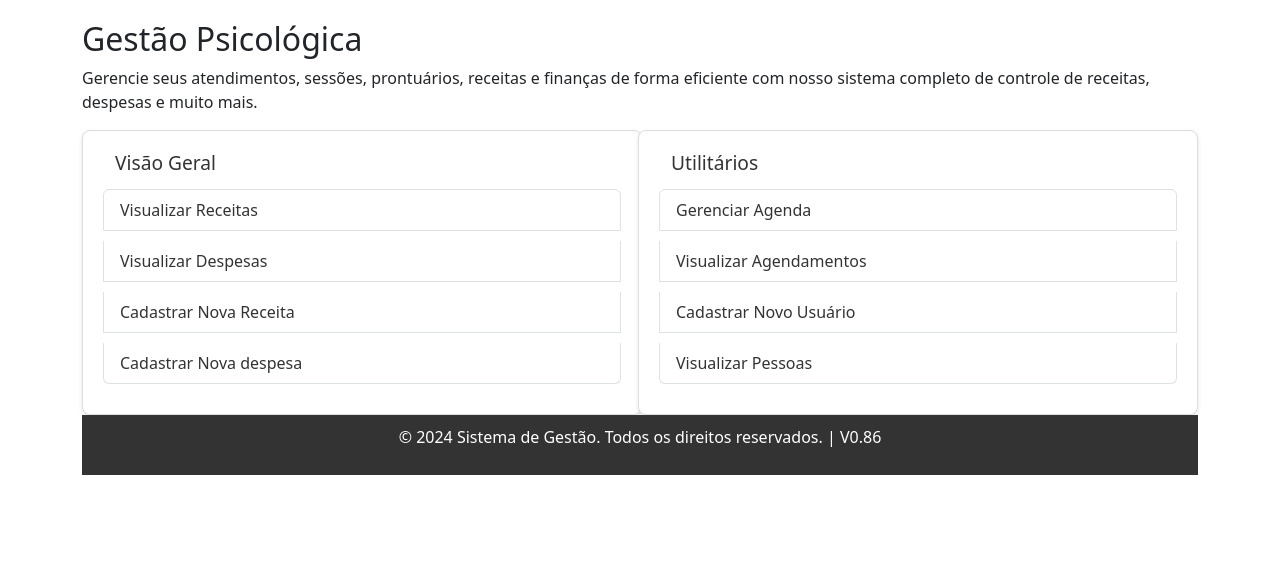
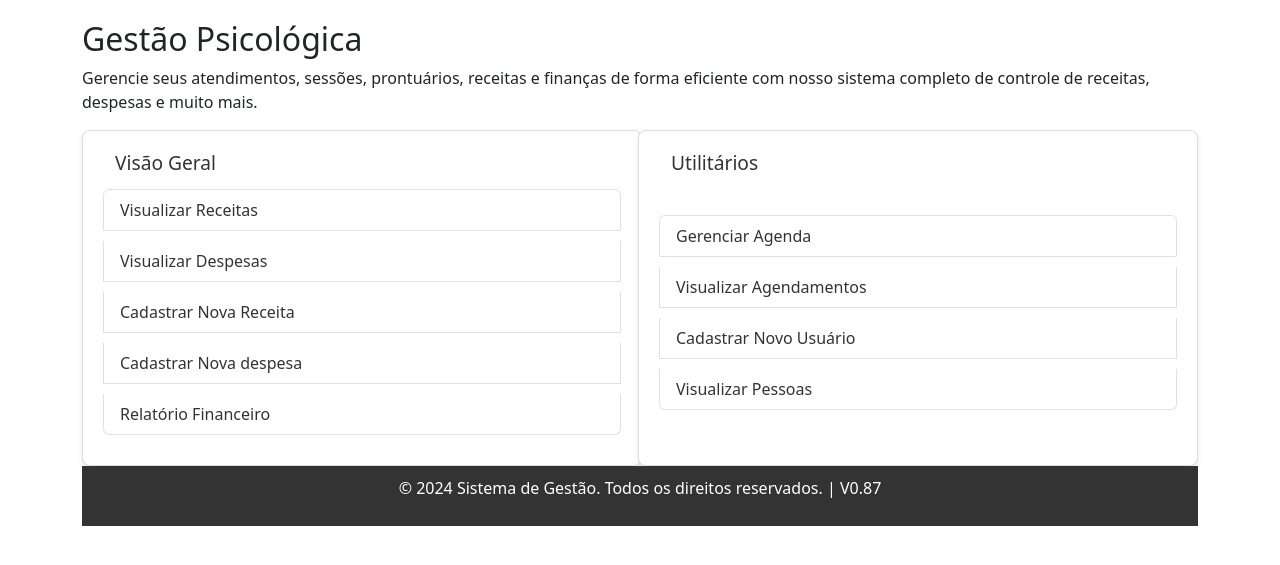
Before and after one commit to decodegear/psy-system, a PHP site: page / in a window 1280 px wide. Shown: the part 106-671 px from the top of the page. Run offline with PHP 8.4, Linux system fonts and the light colour scheme; some libraries are stand-ins or nearby versions.

Commit message:
add Relatorio - index

```diff
--- a/includes/footer.php
+++ b/includes/footer.php
@@ -1,5 +1,5 @@
 <footer>
-        <p>&copy; 2024 Sistema de Gestão. Todos os direitos reservados. | V0.86</p>
+        <p>&copy; 2024 Sistema de Gestão. Todos os direitos reservados. | V0.87</p>
     </footer>
     <script src="../assets/js/scripts.js"></script>
 </body>
--- a/includes/header.php
+++ b/includes/header.php
@@ -1,4 +1,3 @@
-
 <?php
 // Verifica se a sessão já foi iniciada
 if (session_status() === PHP_SESSION_NONE) {
@@ -10,6 +9,7 @@
 ?>
 <!DOCTYPE html>
 <html lang="pt-BR">
+
 <head>
     <meta charset="UTF-8">
     <meta http-equiv="X-UA-Compatible" content="IE=edge">
@@ -24,6 +24,7 @@
     <link rel="manifest" href="../manifest.json">
 </head>
 <header>
+
     <body class="container">
         <nav class="navbar navbar-expand-lg bg">
             <a class="navbar-brand" href="../index.php">Psicologia </a>
@@ -40,6 +41,7 @@
                             <li><a class="dropdown-item" href="../views/visualizar_transacao.php?tipo=despesa">Visualizar Despesas</a></li>
                             <li><a class="dropdown-item" href="../views/view_pessoa.php">Visualizar Pacientes</a></li>
                             <li><a class="dropdown-item" href="../views/visualizar_usuarios.php">Visualizar Usuários</a></li>
+                            <li><a class="dropdown-item" href="../views/view_relatorio.php">Relatório Financeiro</a></li>
                         </ul>
                     </li>
                     <?php if (isset($_SESSION['admin_id'])): ?>
--- a/index.php
+++ b/index.php
@@ -20,6 +20,7 @@
             <li class="list-group-item"><a href="/views/visualizar_transacao.php?tipo=despesa">Visualizar Despesas</a></li>
             <li class="list-group-item"><a href="/pages/cadastro_transacao.php?tipo=receita">Cadastrar Nova Receita</a></li>
             <li class="list-group-item"><a href="/pages/cadastro_transacao.php?tipo=despesa">Cadastrar Nova despesa</a></li>
+            <li class="list-group-item"><a href="../views/view_relatorio.php">Relatório Financeiro</a></li>
         </ul>
     </section>
 
--- a/views/view_relatorio.php
+++ b/views/view_relatorio.php
@@ -34,8 +34,8 @@
     </select>
 
     <!-- Caixas de seleção para receitas/despesas -->
-    <label><input type="checkbox" name="tipo[]" value="Receita" <?= (isset($_POST['tipo']) && in_array('Receita', $_POST['tipo'])) ? 'checked' : ''; ?>> Receitas</label>
-    <label><input type="checkbox" name="tipo[]" value="Despesa" <?= (isset($_POST['tipo']) && in_array('Despesa', $_POST['tipo'])) ? 'checked' : ''; ?>> Despesas</label>
+    <label><input type="checkbox" name="tipo[]" value="Receita" <?= (isset($_POST['tipo']) && in_array('Receita', $_POST['tipo'])) ? 'checked' : 'checked'; ?>> Receitas</label>
+    <label><input type="checkbox" name="tipo[]" value="Despesa" <?= (isset($_POST['tipo']) && in_array('Despesa', $_POST['tipo'])) ? 'checked' : 'checked'; ?>> Despesas</label>
 
     <!-- Botão para gerar o relatório -->
     <input type="submit" value="Gerar Relatório">
```
Lines whose indentation alone changed are shown as unchanged.
